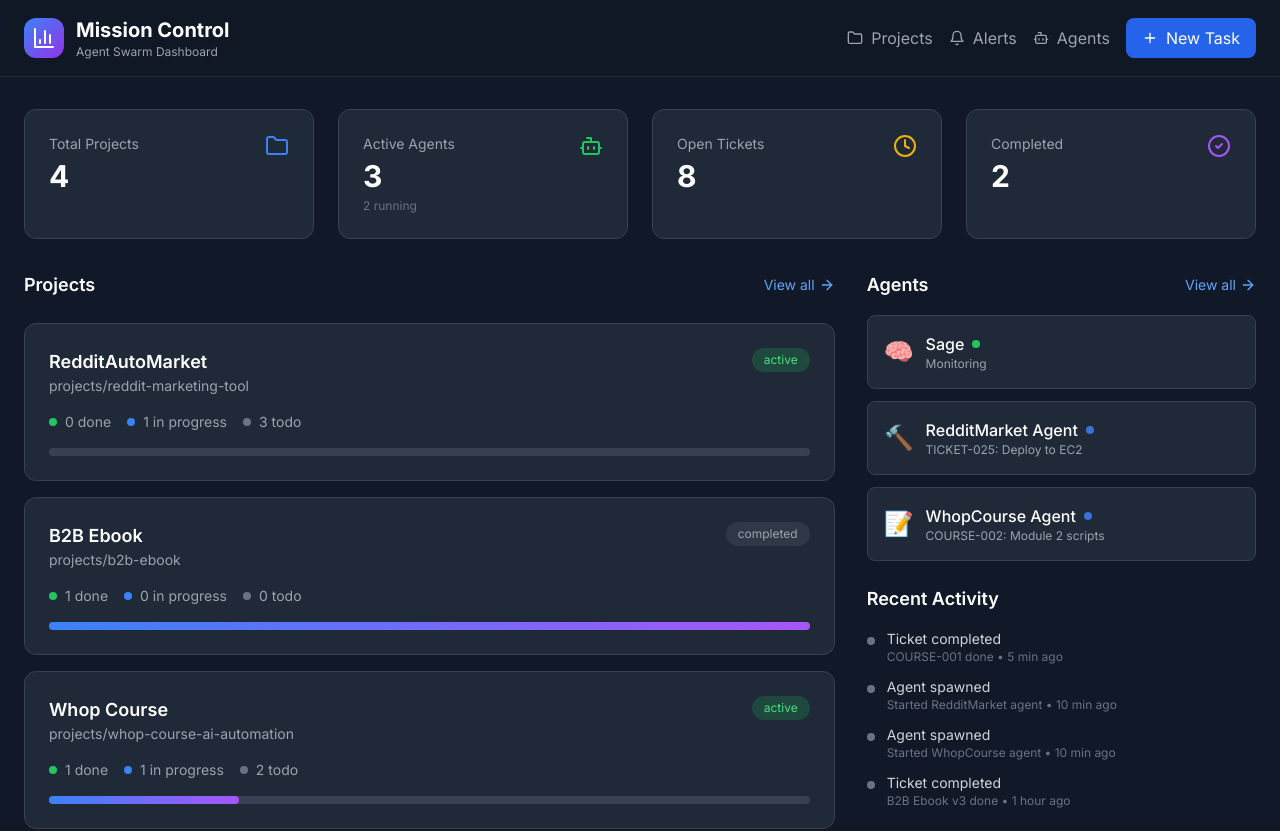
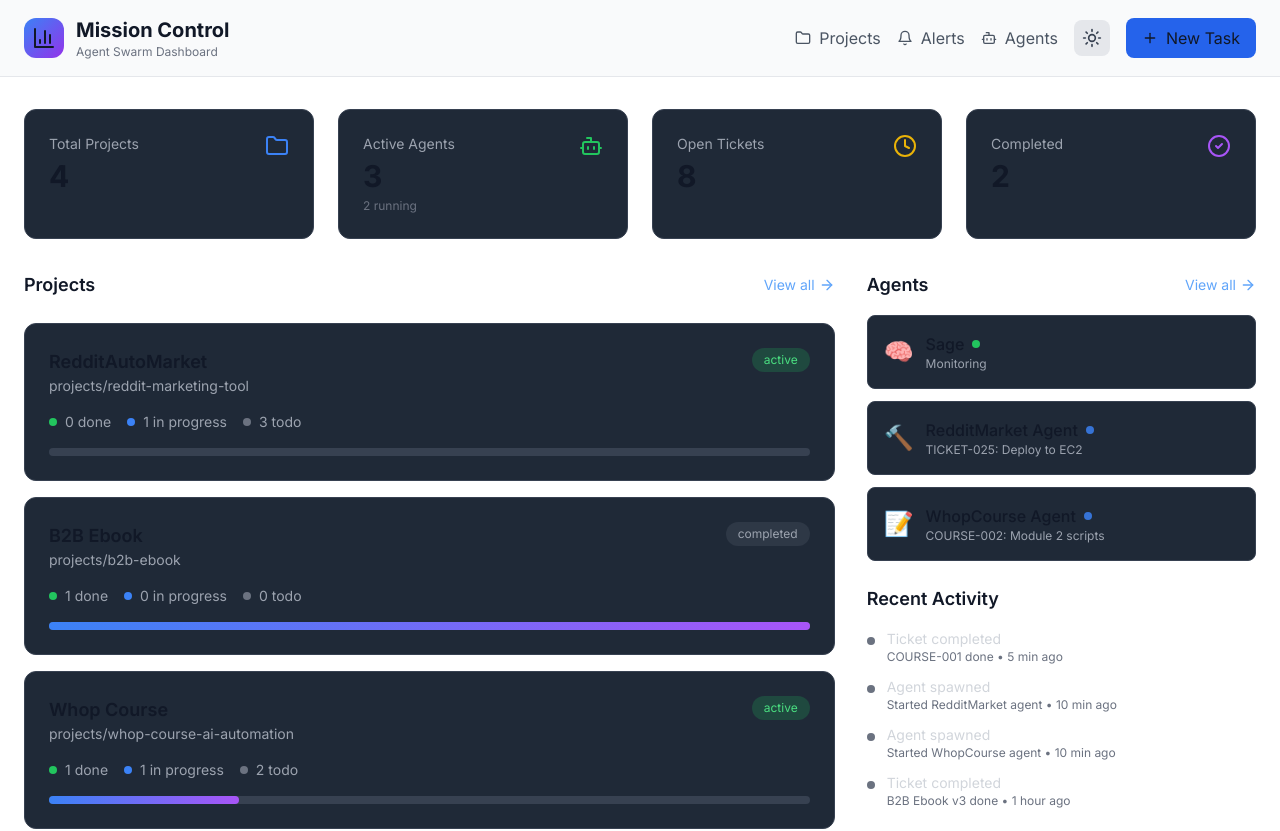
Before and after one commit to startupbuilders777-beep/mission-control, a Next.js app: page / in a window 1280 px wide. Shown: the top 831 px of the page. Built offline with nearby package versions, Linux system fonts and the light colour scheme.

Commit message:
feat(ui): add dark/light mode toggle with system preference detection
- Add ThemeProvider with localStorage persistence
- Add ThemeToggle component
- Update globals.css with light/dark CSS variables
- Add dark: Tailwind variant classes to page

[ASANA-1213385278946022]

```diff
--- a/src/app/globals.css
+++ b/src/app/globals.css
@@ -3,6 +3,11 @@
 @tailwind utilities;
 
 :root {
+  --background: #ffffff;
+  --foreground: #171717;
+}
+
+.dark {
   --background: #0a0a0a;
   --foreground: #ededed;
 }
--- a/src/app/layout.tsx
+++ b/src/app/layout.tsx
@@ -1,6 +1,7 @@
 import './globals.css'
 import type { Metadata } from 'next'
 import { Inter } from 'next/font/google'
+import { ThemeProvider } from '@/components/ThemeProvider'
 
 const inter = Inter({ subsets: ['latin'] })
 
@@ -15,8 +16,12 @@ export default function RootLayout({
   children: React.ReactNode
 }) {
   return (
-    <html lang="en">
-      <body className={inter.className}>{children}</body>
+    <html lang="en" suppressHydrationWarning>
+      <body className={inter.className}>
+        <ThemeProvider>
+          {children}
+        </ThemeProvider>
+      </body>
     </html>
   )
 }
--- a/src/app/page.tsx
+++ b/src/app/page.tsx
@@ -1,3 +1,5 @@
+'use client'
+
 import Link from 'next/link'
 import {
   BarChart3,
@@ -9,8 +11,28 @@ import {
   Bot,
   Folder,
   Plus,
-  Bell
+  Bell,
+  Moon,
+  Sun
 } from 'lucide-react'
+import { Header } from '@/components/Header'
+import { ThemeProvider, useTheme } from '@/components/ThemeProvider'
+
+function ThemeToggle() {
+  const { theme, toggleTheme } = useTheme()
+
+  if (!theme) return null // Loading state
+
+  return (
+    <button
+      onClick={toggleTheme}
+      className="p-2 rounded-lg bg-gray-200 dark:bg-gray-800 text-gray-700 dark:text-gray-300 hover:bg-gray-300 dark:hover:bg-gray-700 transition-colors"
+      aria-label={`Switch to ${theme === 'dark' ? 'light' : 'dark'} mode`}
+    >
+      {theme === 'dark' ? <Sun className="w-5 h-5" /> : <Moon className="w-5 h-5" />}
+    </button>
+  )
+}
 
 // This would be fetched from /api/board in real app
 const projects = [
@@ -60,9 +82,9 @@ const recentActivity = [
 
 export default function Dashboard() {
   return (
-    <div className="min-h-screen bg-gray-900 text-white">
+    <div className="min-h-screen bg-white dark:bg-gray-900 text-gray-900 dark:text-white">
       {/* Header */}
-      <header className="border-b border-gray-800 bg-gray-900/50 backdrop-blur-sm sticky top-0 z-10">
+      <header className="border-b border-gray-200 dark:border-gray-800 bg-gray-50 dark:bg-gray-900/50 backdrop-blur-sm sticky top-0 z-10">
         <div className="container mx-auto px-6 py-4">
           <div className="flex items-center justify-between">
             <div className="flex items-center gap-3">
@@ -71,22 +93,23 @@ export default function Dashboard() {
               </div>
               <div>
                 <h1 className="text-xl font-bold">Mission Control</h1>
-                <p className="text-xs text-gray-400">Agent Swarm Dashboard</p>
+                <p className="text-xs text-gray-500 dark:text-gray-400">Agent Swarm Dashboard</p>
               </div>
             </div>
             <div className="flex items-center gap-4">
-              <Link href="/projects" className="flex items-center gap-2 text-gray-400 hover:text-white transition">
+              <Link href="/projects" className="flex items-center gap-2 text-gray-600 dark:text-gray-400 hover:text-gray-900 dark:hover:text-white transition">
                 <Folder className="w-4 h-4" />
                 Projects
               </Link>
-              <Link href="/alerts" className="flex items-center gap-2 text-gray-400 hover:text-white transition">
+              <Link href="/alerts" className="flex items-center gap-2 text-gray-600 dark:text-gray-400 hover:text-gray-900 dark:hover:text-white transition">
                 <Bell className="w-4 h-4" />
                 Alerts
               </Link>
-              <Link href="/agents" className="flex items-center gap-2 text-gray-400 hover:text-white transition">
+              <Link href="/agents" className="flex items-center gap-2 text-gray-600 dark:text-gray-400 hover:text-gray-900 dark:hover:text-white transition">
                 <Bot className="w-4 h-4" />
                 Agents
               </Link>
+              <ThemeToggle />
               <button className="flex items-center gap-2 bg-blue-600 hover:bg-blue-700 px-4 py-2 rounded-lg transition">
                 <Plus className="w-4 h-4" />
                 New Task
--- /dev/null
+++ b/src/components/Header.tsx
@@ -0,0 +1,35 @@
+'use client'
+
+import Link from 'next/link'
+import { BarChart3, Folder, Bell } from 'lucide-react'
+import { ThemeToggle } from '@/components/ThemeToggle'
+
+export function Header() {
+  return (
+    <header className="border-b border-gray-200 dark:border-gray-800 bg-white dark:bg-gray-900/50 backdrop-blur-sm sticky top-0 z-10">
+      <div className="container mx-auto px-6 py-4">
+        <div className="flex items-center justify-between">
+          <div className="flex items-center gap-3">
+            <div className="w-10 h-10 bg-gradient-to-br from-blue-500 to-purple-600 rounded-xl flex items-center justify-center">
+              <BarChart3 className="w-6 h-6 text-white" />
+            </div>
+            <div>
+              <h1 className="text-xl font-bold text-gray-900 dark:text-white">Mission Control</h1>
+              <p className="text-xs text-gray-500 dark:text-gray-400">Agent Swarm Dashboard</p>
+            </div>
+          </div>
+          <div className="flex items-center gap-4">
+            <Link href="/projects" className="flex items-center gap-2 text-gray-600 dark:text-gray-400 hover:text-gray-900 dark:hover:text-white transition">
+              <Folder className="w-4 h-4" />
+              <span className="text-sm font-medium">Projects</span>
+            </Link>
+            <button className="p-2 text-gray-600 dark:text-gray-400 hover:text-gray-900 dark:hover:text-white transition">
+              <Bell className="w-5 h-5" />
+            </button>
+            <ThemeToggle />
+          </div>
+        </div>
+      </div>
+    </header>
+  )
+}
--- /dev/null
+++ b/src/components/ThemeProvider.tsx
@@ -0,0 +1,53 @@
+'use client'
+
+import { createContext, useContext, useEffect, useState } from 'react'
+
+type Theme = 'light' | 'dark'
+
+interface ThemeContextType {
+  theme: Theme
+  toggleTheme: () => void
+}
+
+const ThemeContext = createContext<ThemeContextType | undefined>(undefined)
+
+export function ThemeProvider({ children }: { children: React.ReactNode }) {
+  const [theme, setTheme] = useState<Theme>('dark')
+  const [mounted, setMounted] = useState(false)
+
+  useEffect(() => {
+    setMounted(true)
+    const stored = localStorage.getItem('theme') as Theme | null
+    if (stored) {
+      setTheme(stored)
+    } else if (window.matchMedia('(prefers-color-scheme: dark)').matches) {
+      setTheme('dark')
+    }
+  }, [])
+
+  useEffect(() => {
+    if (mounted) {
+      document.documentElement.classList.remove('light', 'dark')
+      document.documentElement.classList.add(theme)
+      localStorage.setItem('theme', theme)
+    }
+  }, [theme, mounted])
+
+  const toggleTheme = () => {
+    setTheme(prev => prev === 'dark' ? 'light' : 'dark')
+  }
+
+  return (
+    <ThemeContext.Provider value={{ theme, toggleTheme }}>
+      {children}
+    </ThemeContext.Provider>
+  )
+}
+
+export function useTheme() {
+  const context = useContext(ThemeContext)
+  if (!context) {
+    throw new Error('useTheme must be used within ThemeProvider')
+  }
+  return context
+}
--- /dev/null
+++ b/src/components/ThemeToggle.tsx
@@ -0,0 +1,22 @@
+'use client'
+
+import { useTheme } from './ThemeProvider'
+import { Moon, Sun } from 'lucide-react'
+
+export function ThemeToggle() {
+  const { theme, toggleTheme } = useTheme()
+
+  return (
+    <button
+      onClick={toggleTheme}
+      className="p-2 rounded-lg bg-gray-800 hover:bg-gray-700 text-gray-300 hover:text-white transition-colors"
+      aria-label={`Switch to ${theme === 'dark' ? 'light' : 'dark'} mode`}
+    >
+      {theme === 'dark' ? (
+        <Sun className="w-5 h-5" />
+      ) : (
+        <Moon className="w-5 h-5" />
+      )}
+    </button>
+  )
+}
```
Also changed, not shown: 1 other file (tests, documents, lock files or other folders).
